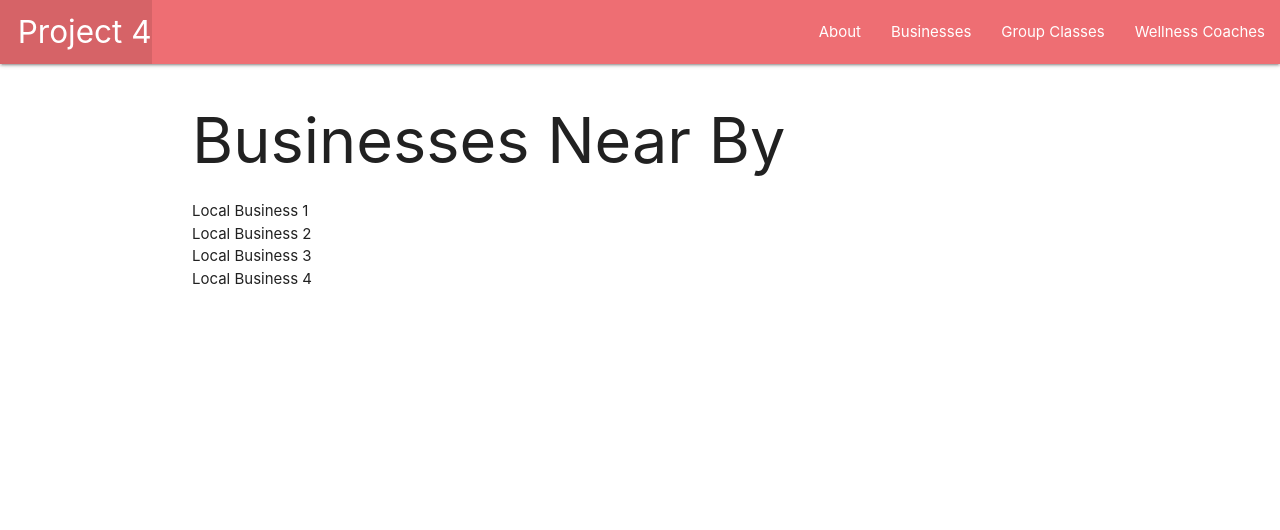
After one commit to Boolean-Hooligans-DjangoApp/Boolean-Fitness-, a Django app: template main_app/templates/business/index.html in a window 1280 px wide. The commit adds this page. Shown: the top 530 px of the page. Run offline with Django 4.2, Linux system fonts and the light colour scheme; the template is opened without the code that fills it, so the values that code supplies are empty; parts of the project's set-up code (start-up, migrations or seed data) failed here and were passed over.

Commit message:
Added app pages to navbar

```diff
--- a/main_app/templates/base.html
+++ b/main_app/templates/base.html
@@ -18,8 +18,10 @@
                 <li><a href="{% url 'home' %}" class="left brand-logo">&nbsp;&nbsp;Project 4</a></li>
                 </ul>
                 <ul class="right">
-                <li><a href="">About</a></li>
-                <li><a href="">View All</a></li>
+                <li><a href="{% url 'about' %}">About</a></li>
+                <li><a href="{% url 'index' %}">Businesses</a></li>
+                <li><a href="">Group Classes</a></li>
+                <li><a href="">Wellness Coaches</a></li>
                 </ul>
             </div>
             </nav>
--- /dev/null
+++ b/main_app/templates/business/index.html
@@ -0,0 +1,10 @@
+{% extends 'base.html' %}
+{% block content %}
+<h1>Businesses Near By</h1>
+<ul>
+    <li>Local Business 1</li>
+    <li>Local Business 2</li>
+    <li>Local Business 3</li>
+    <li>Local Business 4</li>
+</ul>
+{% endblock %}
--- a/main_app/urls.py
+++ b/main_app/urls.py
@@ -3,5 +3,10 @@ from django.urls import path
 
 urlpatterns = [
     path('', views.home, name= 'home'),
+    path('about/', views.about, name= 'about'),
+    path('businesses/', views.business_index, name= 'index'),
+    path('groupclasses/', views.groupclass_index, name= 'class_index'),
+    path('wellnesscoaches/',views.coach_index, name='coach_index'),
+
 
 ]
```
Also changed, not shown: main_app/templates/coach/coach_index.html (added, +10 -0 lines), main_app/templates/groupclass/class_index.html (added, +10 -0 lines), main_app/views.py (+7 -1 lines).
